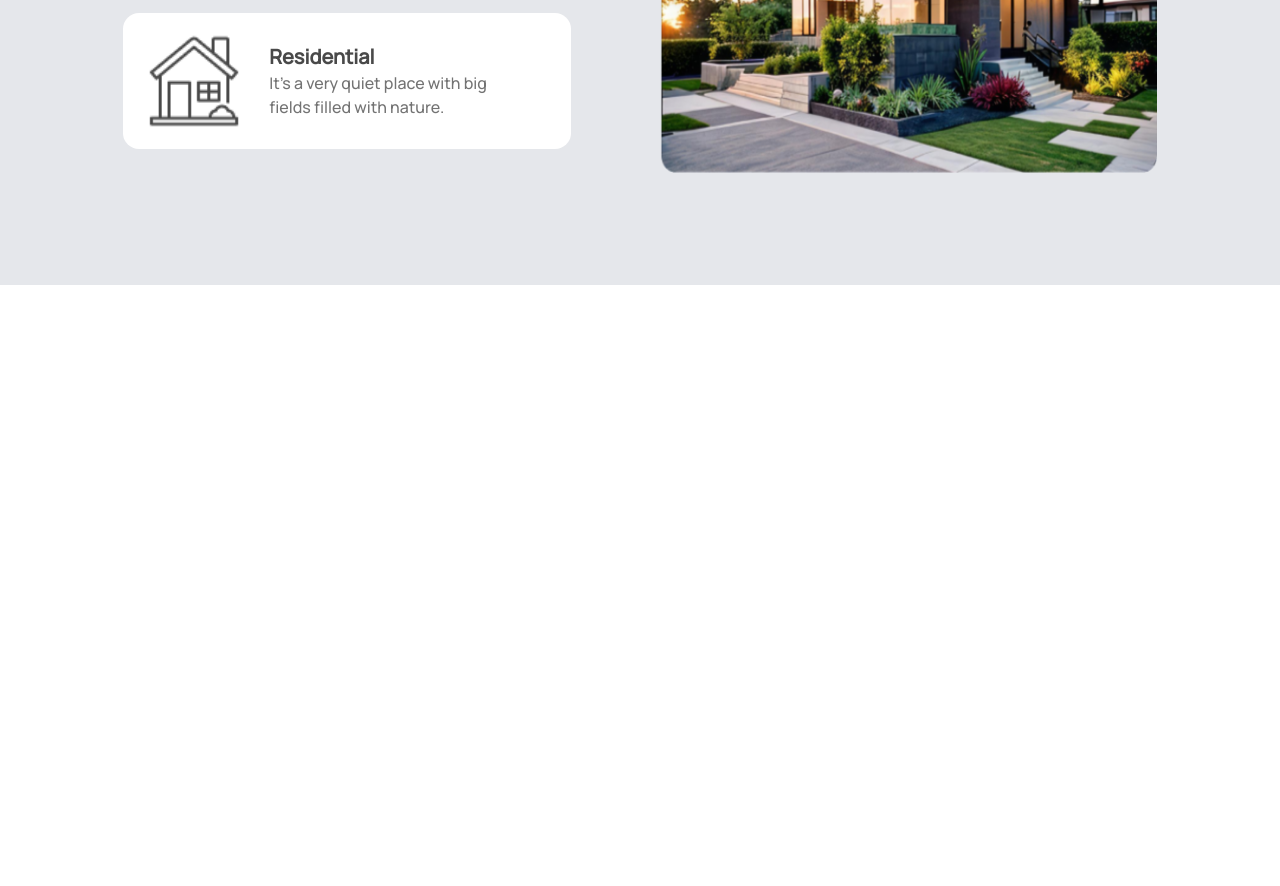
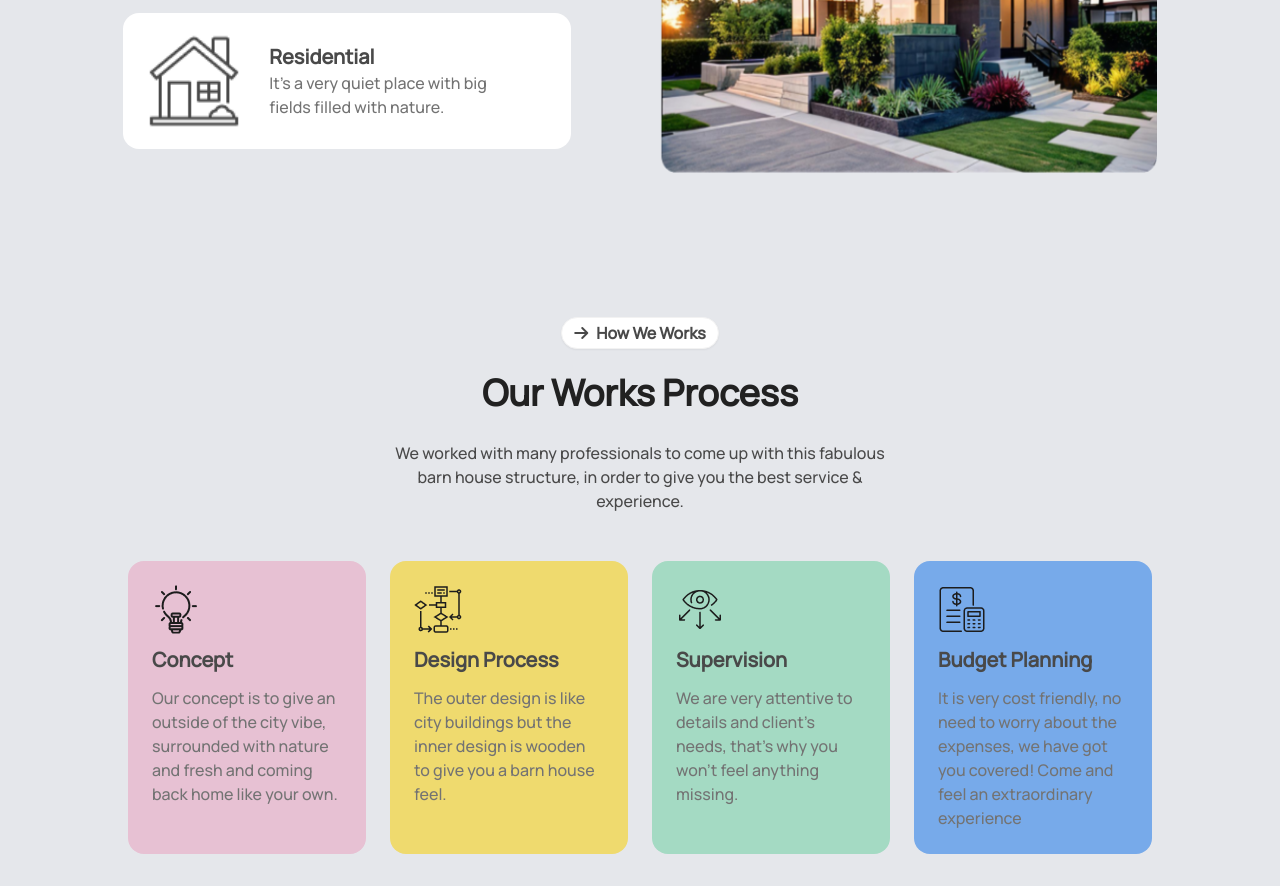
Before and after one commit to RabeyaAS/assignment-3-tailw-dsyui, a plain HTML site: page index.html in a window 1280 px wide. Shown: the part 1389-2275 px from the top of the page. Before the commit the page ends 1674 px from the top, so only its background shows below. Drawn offline with nearby package versions, Linux system fonts and the light colour scheme.

Commit message:
added our works section and responsived

```diff
--- a/index.html
+++ b/index.html
@@ -101,7 +101,7 @@
 
         <!-- banner section -->
         <div class="pb-10 lg:pb-28">
-            <div class="w-3/5 mx-auto text-center space-y-5">
+            <div class="w-5/6 lg:w-3/5 mx-auto text-center space-y-5">
                 <!-- img area -->
                 <div class="flex justify-center">
                     <img class="" src="assets/banner.png" alt="">
@@ -109,8 +109,10 @@
 
                 <!-- text area -->
                 <div class="space-y-6">
-                    <h1 class="text-3xl md:text-6xl font-extrabold text-[#212121]">Abarn house of this design has a striking appearance</h1>
-                    <p class="font-medium text-base text-[#494949]">The barn house captivates with its blend of rustic charm and modern sophistication, featuring weathered wood, sleek metal accents, and large windows that flood the space with natural light.</p>
+                    <div class="space-y-4 lg:space-y-6">
+                        <h1 class="text-3xl lg:text-6xl font-extrabold text-[#212121]">Abarn house of this design has a striking appearance</h1>
+                        <p class="font-medium text-base text-[#494949]">The barn house captivates with its blend of rustic charm and modern sophistication, featuring weathered wood, sleek metal accents, and large windows that flood the space with natural light.</p>
+                    </div>
 
                     <a class="btn bg-secondary-btn rounded-3xl place-content-center font-bold text-md lg:text-xl text-[#212121]">View Details
                         <i class="fa-solid fa-arrow-right bg-[#ABEF5F] w-7 h-7 rounded-full place-content-center -rotate-45"></i>
@@ -177,6 +179,58 @@
             </div>
         </section>
 
+
+        <!-- Our works section -->
+        <section class="bg-gray-200">
+            <div class="py-8">
+                <!-- main text area -->
+                <div class="text-center space-y-6">
+
+                    <!-- Small button -->
+                    <button class="btn btn-sm rounded-3xl font-bold text-[#494949] text-base bg-white">
+                        <i class="fa-solid fa-arrow-right rounded-full place-content-cente text-[#494949]"></i>How We Works
+                    </button>
+
+                    <!-- text area -->
+                    <div class="mx-7 space-y-4 lg:w-2/5 lg:mx-auto lg:space-y-7">
+                        <h2 class="font-bold text-4xl text-[#212121]">Our Works Process</h2>
+                        <p class="font-medium text-base text-[#494949] pb-5 lg:pb-7">We worked with many professionals to come up with this fabulous barn house structure, in order to give you the best service & experience.</p>
+                    </div>
+                </div>
+
+                <!-- card container -->
+                <div class="grid grid-cols-1 mx-7 lg:grid-cols-4 gap-6 lg:w-4/5 lg:mx-auto mt-5">
+                    <!-- card 1 -->
+                    <div class="bg-[#E7C1D3] p-6 rounded-2xl space-y-3">
+                        <img src="assets/concept.png" alt="">
+                        <h3 class="text-xl font-extrabold text-[#494949]">Concept</h3>
+                        <p class="text-base font-medium text-[#737373]">Our concept is to give an outside of the city vibe, surrounded with nature and fresh and coming back home like your own.</p>
+                    </div>
+
+                    <!-- card 2 -->
+                    <div class="bg-[#EFDA6E] p-6 rounded-2xl space-y-3">
+                        <img src="assets/flow-chart.png" alt="">
+                        <h3 class="text-xl font-extrabold text-[#494949]">Design Process</h3>
+                        <p class="text-base font-medium text-[#737373]">The outer design is like city buildings but the inner design is wooden to give you a barn house feel.</p>
+                    </div>
+
+                    <!-- card 3 -->
+                    <div class="bg-[#A4DAC3] p-6 rounded-2xl space-y-3">
+                        <img src="assets/vision.png" alt="">
+                        <h3 class="text-xl font-extrabold text-[#494949]">Supervision</h3>
+                        <p class="text-base font-medium text-[#737373]">We are very attentive to details and client's needs, that's why you won't feel anything missing.</p>
+                    </div>
+
+                    <!-- card 4 -->
+                    <div class="bg-[#77AAEA] p-6 rounded-2xl space-y-3">
+                        <img src="assets/budget-planning.png" alt="">
+                        <h3 class="text-xl font-extrabold text-[#494949]">Budget Planning</h3>
+                        <p class="text-base font-medium text-[#737373]">It is very cost friendly, no need to worry about the expenses, we have got you covered! Come and feel an extraordinary experience</p>
+                    </div>
+                </div>
+            </div>
+        </section>
+
     </main>
 
 
```
